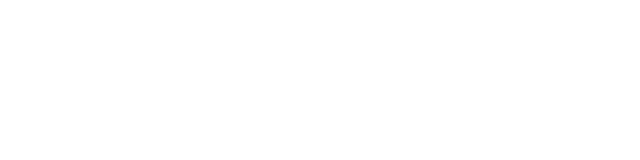
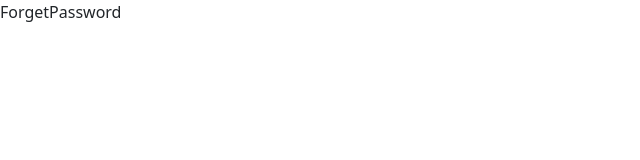
Before and after one commit to suryamani1kumar/admincrm, a React (Vite) app: page /forgotpassword in a window 1280 px wide. Before the commit this address had no page. Shown: the top 160 px of the page, without its empty margins (0-640 px from the left). Built offline with nearby package versions, Linux system fonts and the light colour scheme.

Commit message:
create forgot password

```diff
--- a/src/App.jsx
+++ b/src/App.jsx
@@ -1,9 +1,8 @@
 import { BrowserRouter, Navigate, Route, Routes } from 'react-router-dom';
 import './App.css';
-import Login from './component/login/Login';
 import SiderNav from './component/sidenav/SiderNav';
 import { useState, useEffect } from 'react';
-import { routes } from './utils/routes';
+import { protectedRoutes, publicRoutes } from './utils/routes';
 import Cookies from 'js-cookie';
 
 function App() {
@@ -28,18 +27,29 @@
       )}
 
       <Routes>
-        {!isAuthenticated && (
+        {/* Public Route - Login Page */}
+        {!isAuthenticated &&
+          publicRoutes.map(({ path, Component, needsProps }, index) => (
             <Route
-            path={'/'}
-            element={<Login setIsAuthenticated={setIsAuthenticated} />}
+              key={index}
+              path={path}
+              element={
+                needsProps ? (
+                  <Component setIsAuthenticated={setIsAuthenticated} />
+                ) : (
+                  <Component />
+                )
+              }
             />
-        )}
-        {routes.map(({ path, Component }) => (
+          ))}
+
+        {/* Protected Routes */}
+        {isAuthenticated ? (
+          protectedRoutes.map(({ path, Component }) => (
             <Route
               key={path}
               path={path}
               element={
-              isAuthenticated ? (
                 <div
                   className="content"
                   style={{
@@ -51,12 +61,13 @@
                 >
                   <Component />
                 </div>
-              ) : (
-                <Navigate to="/" replace />
-              )
               }
             />
-        ))}
+          ))
+        ) : (
+          // Redirect any unauthorized access back to login
+          <Route path="*" element={<Navigate to="/" replace />} />
+        )}
       </Routes>
     </BrowserRouter>
   );
--- a/src/component/login/Login.jsx
+++ b/src/component/login/Login.jsx
@@ -138,7 +138,7 @@
                 <input type="checkbox" /> Remember me
               </div>
               <div>
-                <a href="#">Forgot your password</a>
+                <a href="/forgotpassword">Forgot your password</a>
               </div>
             </div>
           </form>
--- /dev/null
+++ b/src/pages/ForgetPassword.jsx
@@ -0,0 +1,5 @@
+const ForgetPassword = () => {
+  return <div>ForgetPassword</div>;
+};
+
+export default ForgetPassword;
--- /dev/null
+++ b/src/pages/Login.jsx
@@ -0,0 +1,5 @@
+const Login = () => {
+  return <div>Login</div>;
+};
+
+export default Login;
--- a/src/utils/routes.js
+++ b/src/utils/routes.js
@@ -1,7 +1,14 @@
+import Login from '../component/login/Login';
 import AddBlog from '../pages/addBlog';
 import Dashboard from '../pages/dashboard';
+import ForgetPassword from '../pages/ForgetPassword';
 
-export const routes = [
+export const protectedRoutes = [
   { path: '/dashboard', Component: Dashboard },
   { path: '/addblog', Component: AddBlog },
 ];
+
+export const publicRoutes = [
+  { path: '/', Component: Login, needsProps: true },
+  { path: '/forgotpassword', Component: ForgetPassword },
+];
```
Lines whose indentation alone changed are shown as unchanged.
